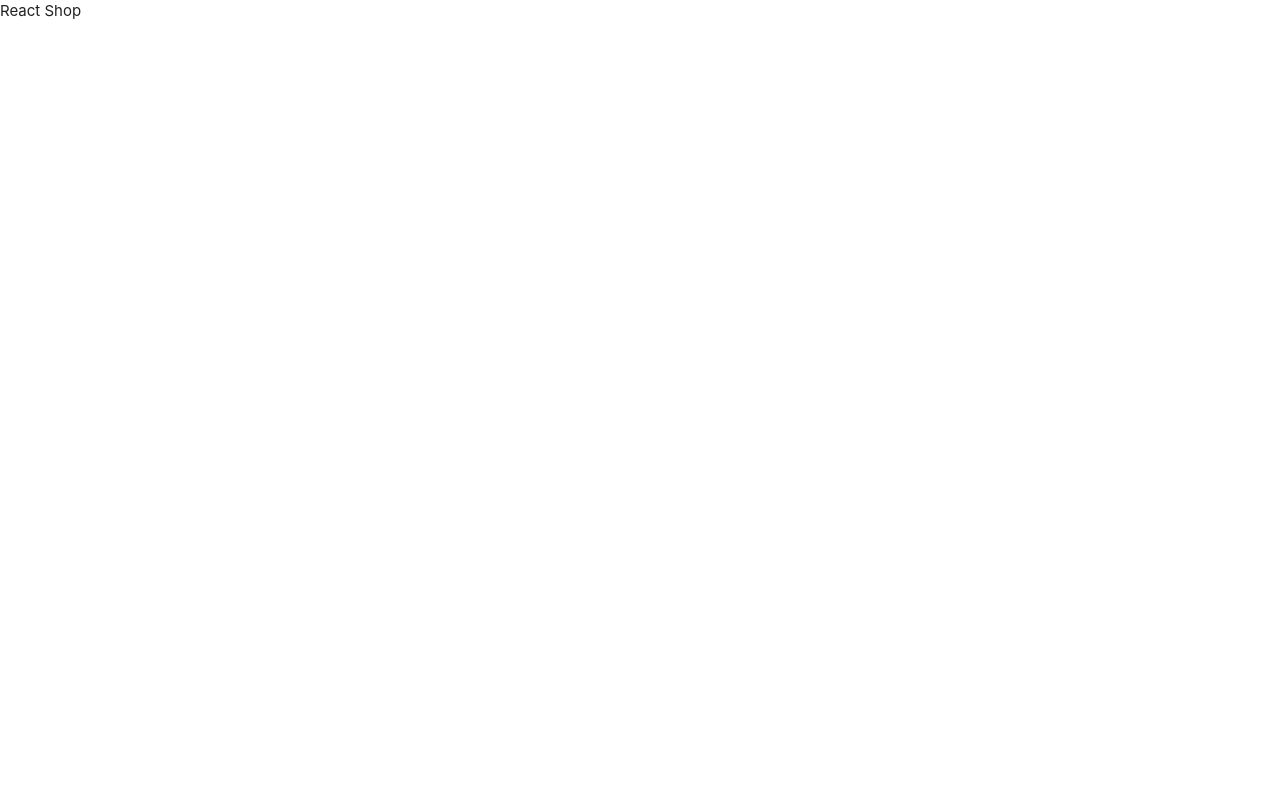
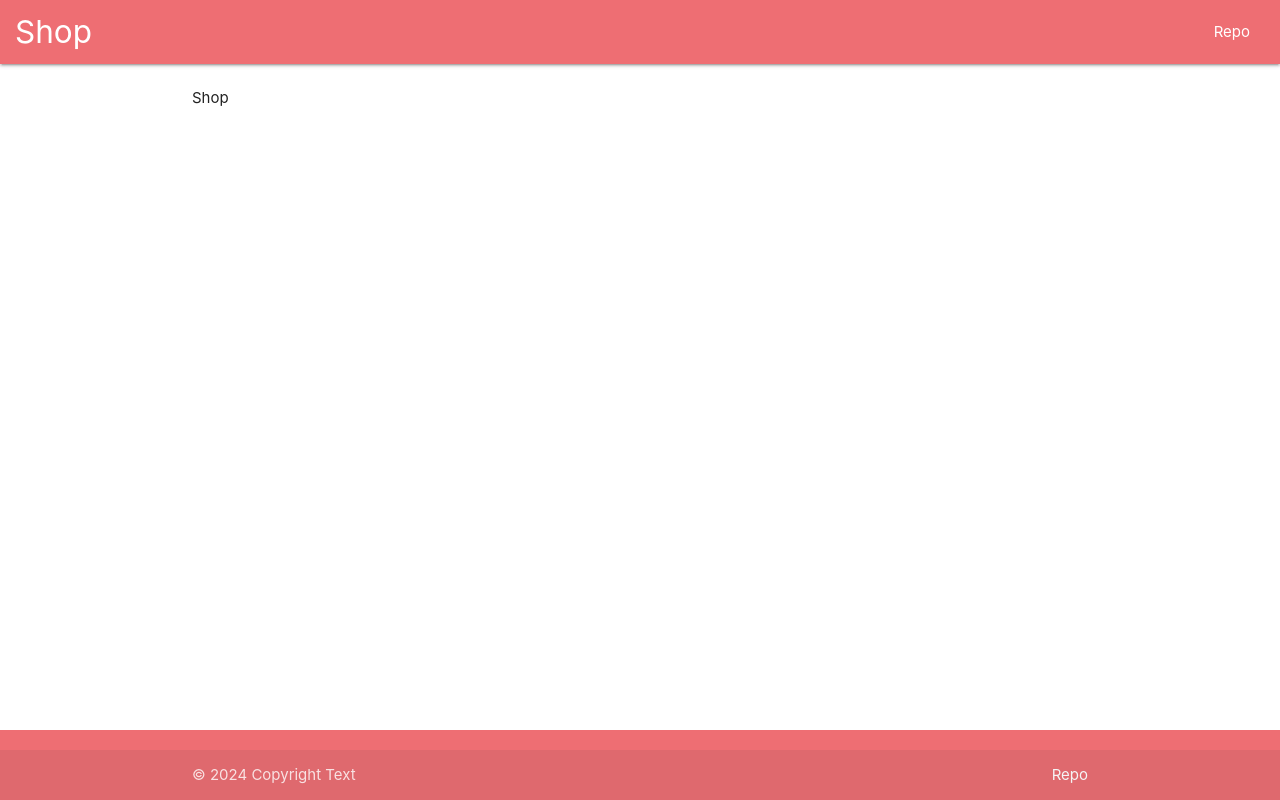
Before and after one commit to Vladusick/project-shop-react, a React (Create React App) app: page / in a window 1280 px wide. Built offline with nearby package versions, Linux system fonts and the light colour scheme.

Commit message:
added layout

```diff
--- a/src/App.js
+++ /dev/null
@@ -1,5 +0,0 @@
-function App() {
-  return <div className="App">React Shop</div>;
-}
-
-export default App;
--- /dev/null
+++ b/src/App.jsx
@@ -0,0 +1,15 @@
+import { Header } from "./components/Header";
+import { Footer } from "./components/Footer";
+import { Shop } from "./components/Shop";
+
+function App() {
+  return (
+    <>
+      <Header />
+      <Shop />
+      <Footer />
+    </>
+  );
+}
+
+export default App;
--- /dev/null
+++ b/src/components/Footer.jsx
@@ -0,0 +1,16 @@
+function Footer() {
+  return (
+    <footer className="page-footer deep-yellow lighten-1">
+      <div className="footer-copyright">
+        <div className="container">
+          © {new Date().getFullYear()} Copyright Text
+          <a className="grey-text text-lighten-4 right" href="#!">
+            Repo
+          </a>
+        </div>
+      </div>
+    </footer>
+  );
+}
+
+export { Footer };
--- /dev/null
+++ b/src/components/Header.jsx
@@ -0,0 +1,18 @@
+function Header() {
+  return (
+    <nav className="deep-yellow darken-2">
+      <div className="nav-wrapper">
+        <a href="#" className="brand-logo">
+          Shop
+        </a>
+        <ul id="nav-mobile" className="right hide-on-med-and-down">
+          <li>
+            <a href="#!">Repo</a>
+          </li>
+        </ul>
+      </div>
+    </nav>
+  );
+}
+
+export { Header };
--- /dev/null
+++ b/src/components/Shop.jsx
@@ -0,0 +1,5 @@
+function Shop() {
+  return <main className="container content">Shop</main>;
+}
+
+export { Shop };
--- /dev/null
+++ b/src/config.js
@@ -0,0 +1,5 @@
+const API_KEY = process.env.REACT_APP_API_KEY;
+
+const API_URL = "https://fortniteapi.io/v2/shop?lang=ru";
+
+export { API_KEY, API_URL };
--- a/src/index.css
+++ b/src/index.css
@@ -7,7 +7,17 @@ body {
   -moz-osx-font-smoothing: grayscale;
 }
 
-code {
-  font-family: source-code-pro, Menlo, Monaco, Consolas, 'Courier New',
-    monospace;
+nav {
+  padding: 0 1rem;
 }
+
+.content {
+  min-height: calc(100vh - 70px - 64px);
+  padding: 1.5rem 0;
+}
+
+.goods {
+  display: grid;
+  grid-template-columns: repeat(auto-fill, minmax(250px, 1fr));
+  gap: 1rem;
+}
```
